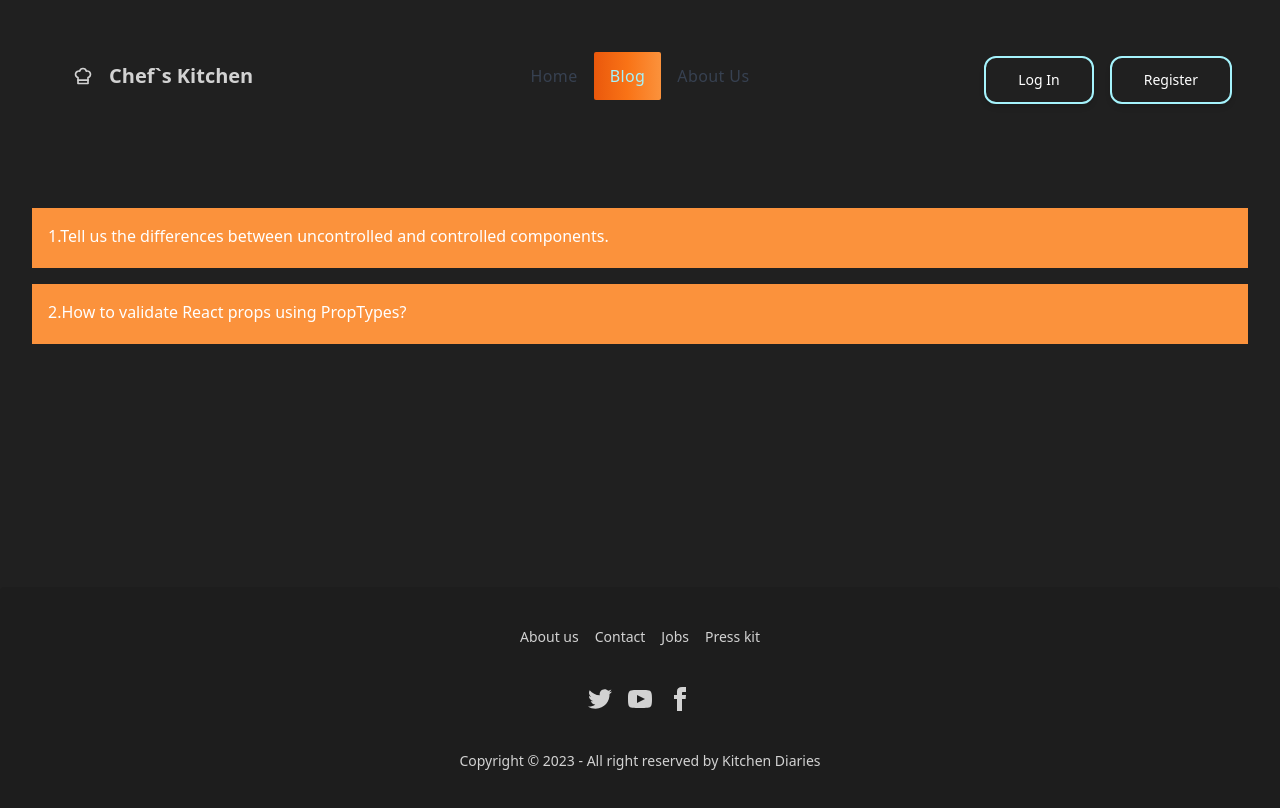
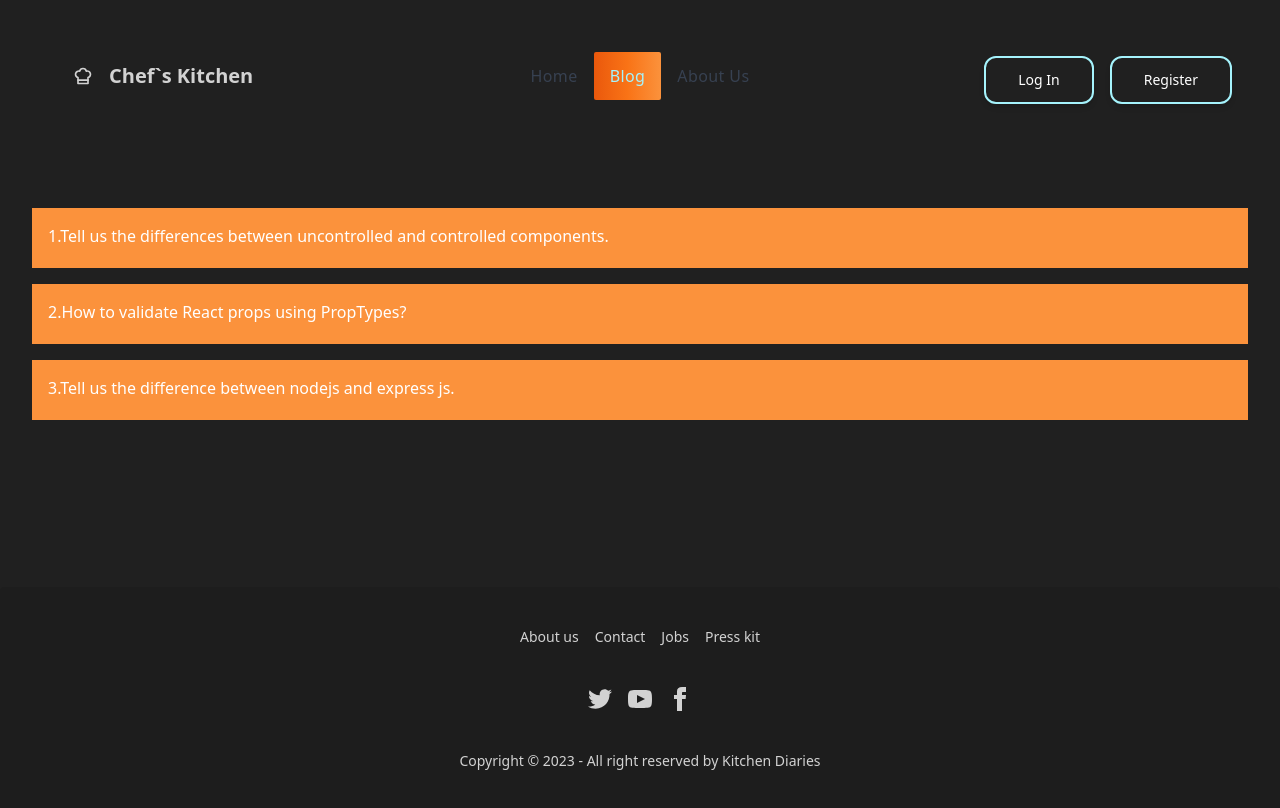
Before and after one commit to JonaiedHasan/Chefs-Kitchen, a React (Vite) app: page /blogs in a window 1280 px wide. Shown: the top 808 px of the page. Built offline with nearby package versions, Linux system fonts and the light colour scheme; no server answers.

Commit message:
ans the third question

```diff
--- a/src/components/Blogs.jsx
+++ b/src/components/Blogs.jsx
@@ -23,6 +23,19 @@ const Blogs = () => {
                     <p>React provides a built-in library called PropTypes that allows developers to validate the props being passed to a component. PropTypes provides a way to check the type, presence, and shape of the props being passed. To use PropTypes, we need to import the library and specify the propTypes object on the component. The propTypes object should contain a key for each prop that we want to validate and the value of that key specifies the validation rule. If the validation rule fails, a warning will be logged to the console. Using PropTypes can help catch bugs early and make the code more maintainable.</p>
                 </div>
             </div>
+            <div className="collapse my-4">
+                <input type="checkbox" className="peer" />
+                <div className="collapse-title bg-orange-400 text-white peer-checked:bg-secondary peer-checked:text-secondary-content">
+                    3.Tell us the difference between nodejs and express js.
+                </div>
+                <div className="collapse-content bg-primary text-primary-content peer-checked:bg-secondary peer-checked:text-secondary-content">
+                    <p>Node.js is a JavaScript runtime environment that allows developers to run JavaScript code outside of a web browser. It is designed to be used for building scalable network applications.
+
+                        Express.js is a web application framework built on top of Node.js. It provides a simple and flexible way to create web applications and APIs by providing features such as routing, middleware, and templates.
+
+                        In other words, Node.js is the runtime environment for JavaScript code to run on the server-side, while Express.js is a framework built on top of Node.js to simplify building web applications and APIs.</p>
+                </div>
+            </div>
 
 
         </div>
```
